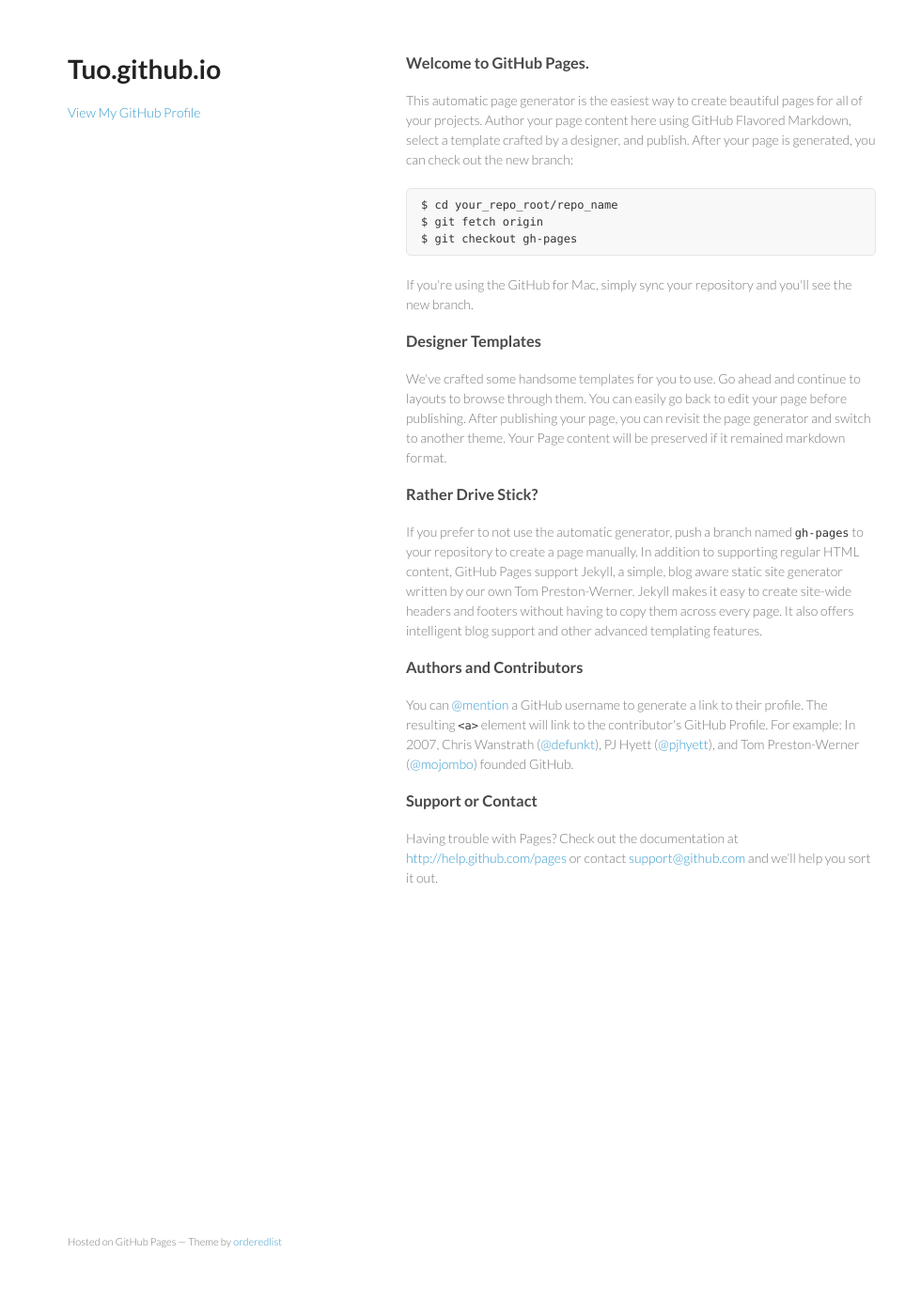
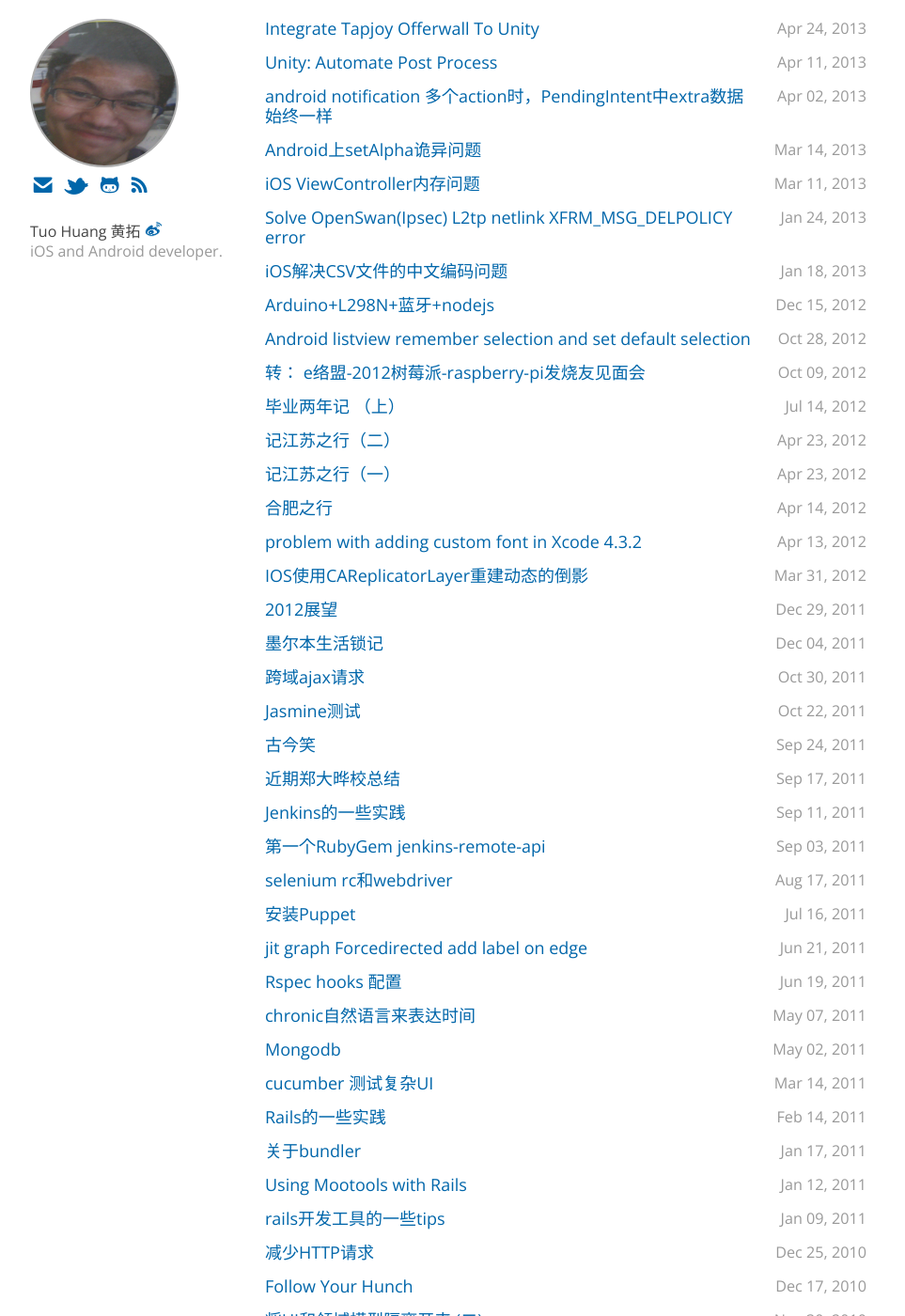
Before and after one commit to tuo/tuo.github.io, a Jekyll site: the page built from index.html, in a window 1280 px wide and 1400 px high. Shown: the whole window at 94% size, without its empty margins (138-1101 px from the left). Built offline with Jekyll 4.4.1, drawn with Linux system fonts in a browser that asks for light colours; some of the changed text lies outside the part shown.

Commit message:
Revert "Replace master branch with page content via GitHub"
This reverts commit 4cd66754a0c8ab72dcd59bf3dca5fb9dbb09e2ce.

```diff
--- a/index.html
+++ b/index.html
@@ -1,65 +1,18 @@
-<!doctype html>
-<html>
-  <head>
-    <meta charset="utf-8">
-    <meta http-equiv="X-UA-Compatible" content="chrome=1">
-    <title>Tuo.github.io by tuo</title>
+---
+layout: default
+title: Tuo/拓
+---
 
-    <link rel="stylesheet" href="stylesheets/styles.css">
-    <link rel="stylesheet" href="stylesheets/pygment_trac.css">
-    <meta name="viewport" content="width=device-width, initial-scale=1, user-scalable=no">
-    <!--[if lt IE 9]>
-    <script src="//html5shiv.googlecode.com/svn/trunk/html5.js"></script>
-    <![endif]-->
-  </head>
-  <body>
-    <div class="wrapper">
-      <header>
-        <h1>Tuo.github.io</h1>
-        <p></p>
+<ul id="posts" class="twelve columns offset-by-four">
+  {% for post in site.posts %}
+    <li>
+      <a class="nine columns" href="{{ post.url }}">{{ post.title }}</a>
+      <span class="two columns" style="font-size:0.9em">{{ post.date | date: "%b %d, %Y" }}</span>
+    </li>
+  {% endfor %}
 
-
-        <p class="view"><a href="https://github.com/tuo">View My GitHub Profile</a></p>
-
-      </header>
-      <section>
-        <h3>
-<a name="welcome-to-github-pages" class="anchor" href="#welcome-to-github-pages"><span class="octicon octicon-link"></span></a>Welcome to GitHub Pages.</h3>
-
-<p>This automatic page generator is the easiest way to create beautiful pages for all of your projects. Author your page content here using GitHub Flavored Markdown, select a template crafted by a designer, and publish. After your page is generated, you can check out the new branch:</p>
-
-<pre><code>$ cd your_repo_root/repo_name
-$ git fetch origin
-$ git checkout gh-pages
-</code></pre>
-
-<p>If you're using the GitHub for Mac, simply sync your repository and you'll see the new branch.</p>
-
-<h3>
-<a name="designer-templates" class="anchor" href="#designer-templates"><span class="octicon octicon-link"></span></a>Designer Templates</h3>
-
-<p>We've crafted some handsome templates for you to use. Go ahead and continue to layouts to browse through them. You can easily go back to edit your page before publishing. After publishing your page, you can revisit the page generator and switch to another theme. Your Page content will be preserved if it remained markdown format.</p>
-
-<h3>
-<a name="rather-drive-stick" class="anchor" href="#rather-drive-stick"><span class="octicon octicon-link"></span></a>Rather Drive Stick?</h3>
-
-<p>If you prefer to not use the automatic generator, push a branch named <code>gh-pages</code> to your repository to create a page manually. In addition to supporting regular HTML content, GitHub Pages support Jekyll, a simple, blog aware static site generator written by our own Tom Preston-Werner. Jekyll makes it easy to create site-wide headers and footers without having to copy them across every page. It also offers intelligent blog support and other advanced templating features.</p>
-
-<h3>
-<a name="authors-and-contributors" class="anchor" href="#authors-and-contributors"><span class="octicon octicon-link"></span></a>Authors and Contributors</h3>
-
-<p>You can <a href="https://github.com/blog/821" class="user-mention">@mention</a> a GitHub username to generate a link to their profile. The resulting <code>&lt;a&gt;</code> element will link to the contributor's GitHub Profile. For example: In 2007, Chris Wanstrath (<a href="https://github.com/defunkt" class="user-mention">@defunkt</a>), PJ Hyett (<a href="https://github.com/pjhyett" class="user-mention">@pjhyett</a>), and Tom Preston-Werner (<a href="https://github.com/mojombo" class="user-mention">@mojombo</a>) founded GitHub.</p>
-
-<h3>
-<a name="support-or-contact" class="anchor" href="#support-or-contact"><span class="octicon octicon-link"></span></a>Support or Contact</h3>
-
-<p>Having trouble with Pages? Check out the documentation at <a href="http://help.github.com/pages">http://help.github.com/pages</a> or contact <a href="mailto:support@github.com">support@github.com</a> and we’ll help you sort it out.</p>
-      </section>
-      <footer>
-        <p><small>Hosted on GitHub Pages &mdash; Theme by <a href="https://github.com/orderedlist">orderedlist</a></small></p>
-      </footer>
-    </div>
-    <script src="javascripts/scale.fix.js"></script>
-
-  </body>
-</html>
+</ul>
+<hr style="margin-bottom: 10px;"/>
+<div>
+	<code class="twelve columns offset-by-four" style="float: right; width: 261px; color: rgb(153, 153, 153); font-size: 0.8em; margin-right: 0px; padding-left: 0px; margin-left: 0px;">Theme powered by <a style="color: rgb(153, 153, 153);" href="http://sirupsen.com/">Simon Hørup Eskildsen</a></code>
+</div>
--- a/javascripts/scale.fix.js
+++ /dev/null
@@ -1,17 +0,0 @@
-var metas = document.getElementsByTagName('meta');
-var i;
-if (navigator.userAgent.match(/iPhone/i)) {
-  for (i=0; i<metas.length; i++) {
-    if (metas[i].name == "viewport") {
-      metas[i].content = "width=device-width, minimum-scale=1.0, maximum-scale=1.0";
-    }
-  }
-  document.addEventListener("gesturestart", gestureStart, false);
-}
-function gestureStart() {
-  for (i=0; i<metas.length; i++) {
-    if (metas[i].name == "viewport") {
-      metas[i].content = "width=device-width, minimum-scale=0.25, maximum-scale=1.6";
-    }
-  }
-}
--- a/stylesheets/pygment_trac.css
+++ /dev/null
@@ -1,69 +0,0 @@
-.highlight  { background: #ffffff; }
-.highlight .c { color: #999988; font-style: italic } /* Comment */
-.highlight .err { color: #a61717; background-color: #e3d2d2 } /* Error */
-.highlight .k { font-weight: bold } /* Keyword */
-.highlight .o { font-weight: bold } /* Operator */
-.highlight .cm { color: #999988; font-style: italic } /* Comment.Multiline */
-.highlight .cp { color: #999999; font-weight: bold } /* Comment.Preproc */
-.highlight .c1 { color: #999988; font-style: italic } /* Comment.Single */
-.highlight .cs { color: #999999; font-weight: bold; font-style: italic } /* Comment.Special */
-.highlight .gd { color: #000000; background-color: #ffdddd } /* Generic.Deleted */
-.highlight .gd .x { color: #000000; background-color: #ffaaaa } /* Generic.Deleted.Specific */
-.highlight .ge { font-style: italic } /* Generic.Emph */
-.highlight .gr { color: #aa0000 } /* Generic.Error */
-.highlight .gh { color: #999999 } /* Generic.Heading */
-.highlight .gi { color: #000000; background-color: #ddffdd } /* Generic.Inserted */
-.highlight .gi .x { color: #000000; background-color: #aaffaa } /* Generic.Inserted.Specific */
-.highlight .go { color: #888888 } /* Generic.Output */
-.highlight .gp { color: #555555 } /* Generic.Prompt */
-.highlight .gs { font-weight: bold } /* Generic.Strong */
-.highlight .gu { color: #800080; font-weight: bold; } /* Generic.Subheading */
-.highlight .gt { color: #aa0000 } /* Generic.Traceback */
-.highlight .kc { font-weight: bold } /* Keyword.Constant */
-.highlight .kd { font-weight: bold } /* Keyword.Declaration */
-.highlight .kn { font-weight: bold } /* Keyword.Namespace */
-.highlight .kp { font-weight: bold } /* Keyword.Pseudo */
-.highlight .kr { font-weight: bold } /* Keyword.Reserved */
-.highlight .kt { color: #445588; font-weight: bold } /* Keyword.Type */
-.highlight .m { color: #009999 } /* Literal.Number */
-.highlight .s { color: #d14 } /* Literal.String */
-.highlight .na { color: #008080 } /* Name.Attribute */
-.highlight .nb { color: #0086B3 } /* Name.Builtin */
-.highlight .nc { color: #445588; font-weight: bold } /* Name.Class */
-.highlight .no { color: #008080 } /* Name.Constant */
-.highlight .ni { color: #800080 } /* Name.Entity */
-.highlight .ne { color: #990000; font-weight: bold } /* Name.Exception */
-.highlight .nf { color: #990000; font-weight: bold } /* Name.Function */
-.highlight .nn { color: #555555 } /* Name.Namespace */
-.highlight .nt { color: #000080 } /* Name.Tag */
-.highlight .nv { color: #008080 } /* Name.Variable */
-.highlight .ow { font-weight: bold } /* Operator.Word */
-.highlight .w { color: #bbbbbb } /* Text.Whitespace */
-.highlight .mf { color: #009999 } /* Literal.Number.Float */
-.highlight .mh { color: #009999 } /* Literal.Number.Hex */
-.highlight .mi { color: #009999 } /* Literal.Number.Integer */
-.highlight .mo { color: #009999 } /* Literal.Number.Oct */
-.highlight .sb { color: #d14 } /* Literal.String.Backtick */
-.highlight .sc { color: #d14 } /* Literal.String.Char */
-.highlight .sd { color: #d14 } /* Literal.String.Doc */
-.highlight .s2 { color: #d14 } /* Literal.String.Double */
-.highlight .se { color: #d14 } /* Literal.String.Escape */
-.highlight .sh { color: #d14 } /* Literal.String.Heredoc */
-.highlight .si { color: #d14 } /* Literal.String.Interpol */
-.highlight .sx { color: #d14 } /* Literal.String.Other */
-.highlight .sr { color: #009926 } /* Literal.String.Regex */
-.highlight .s1 { color: #d14 } /* Literal.String.Single */
-.highlight .ss { color: #990073 } /* Literal.String.Symbol */
-.highlight .bp { color: #999999 } /* Name.Builtin.Pseudo */
-.highlight .vc { color: #008080 } /* Name.Variable.Class */
-.highlight .vg { color: #008080 } /* Name.Variable.Global */
-.highlight .vi { color: #008080 } /* Name.Variable.Instance */
-.highlight .il { color: #009999 } /* Literal.Number.Integer.Long */
-
-.type-csharp .highlight .k { color: #0000FF }
-.type-csharp .highlight .kt { color: #0000FF }
-.type-csharp .highlight .nf { color: #000000; font-weight: normal }
-.type-csharp .highlight .nc { color: #2B91AF }
-.type-csharp .highlight .nn { color: #000000 }
-.type-csharp .highlight .s { color: #A31515 }
-.type-csharp .highlight .sc { color: #A31515 }
--- a/stylesheets/styles.css
+++ /dev/null
@@ -1,255 +0,0 @@
-@import url(https://fonts.googleapis.com/css?family=Lato:300italic,700italic,300,700);
-
-body {
-  padding:50px;
-  font:14px/1.5 Lato, "Helvetica Neue", Helvetica, Arial, sans-serif;
-  color:#777;
-  font-weight:300;
-}
-
-h1, h2, h3, h4, h5, h6 {
-  color:#222;
-  margin:0 0 20px;
-}
-
-p, ul, ol, table, pre, dl {
-  margin:0 0 20px;
-}
-
-h1, h2, h3 {
-  line-height:1.1;
-}
-
-h1 {
-  font-size:28px;
-}
-
-h2 {
-  color:#393939;
-}
-
-h3, h4, h5, h6 {
-  color:#494949;
-}
-
-a {
-  color:#39c;
-  font-weight:400;
-  text-decoration:none;
-}
-
-a small {
-  font-size:11px;
-  color:#777;
-  margin-top:-0.6em;
-  display:block;
-}
-
-.wrapper {
-  width:860px;
-  margin:0 auto;
-}
-
-blockquote {
-  border-left:1px solid #e5e5e5;
-  margin:0;
-  padding:0 0 0 20px;
-  font-style:italic;
-}
-
-code, pre {
-  font-family:Monaco, Bitstream Vera Sans Mono, Lucida Console, Terminal;
-  color:#333;
-  font-size:12px;
-}
-
-pre {
-  padding:8px 15px;
-  background: #f8f8f8;
-  border-radius:5px;
-  border:1px solid #e5e5e5;
-  overflow-x: auto;
-}
-
-table {
-  width:100%;
-  border-collapse:collapse;
-}
-
-th, td {
-  text-align:left;
-  padding:5px 10px;
-  border-bottom:1px solid #e5e5e5;
-}
-
-dt {
-  color:#444;
-  font-weight:700;
-}
-
-th {
-  color:#444;
-}
-
-img {
-  max-width:100%;
-}
-
-header {
-  width:270px;
-  float:left;
-  position:fixed;
-}
-
-header ul {
-  list-style:none;
-  height:40px;
-
-  padding:0;
-
-  background: #eee;
-  background: -moz-linear-gradient(top, #f8f8f8 0%, #dddddd 100%);
-  background: -webkit-gradient(linear, left top, left bottom, color-stop(0%,#f8f8f8), color-stop(100%,#dddddd));
-  background: -webkit-linear-gradient(top, #f8f8f8 0%,#dddddd 100%);
-  background: -o-linear-gradient(top, #f8f8f8 0%,#dddddd 100%);
-  background: -ms-linear-gradient(top, #f8f8f8 0%,#dddddd 100%);
-  background: linear-gradient(top, #f8f8f8 0%,#dddddd 100%);
-
-  border-radius:5px;
-  border:1px solid #d2d2d2;
-  box-shadow:inset #fff 0 1px 0, inset rgba(0,0,0,0.03) 0 -1px 0;
-  width:270px;
-}
-
-header li {
-  width:89px;
-  float:left;
-  border-right:1px solid #d2d2d2;
-  height:40px;
-}
-
-header ul a {
-  line-height:1;
-  font-size:11px;
-  color:#999;
-  display:block;
-  text-align:center;
-  padding-top:6px;
-  height:40px;
-}
-
-strong {
-  color:#222;
-  font-weight:700;
-}
-
-header ul li + li {
-  width:88px;
-  border-left:1px solid #fff;
-}
-
-header ul li + li + li {
-  border-right:none;
-  width:89px;
-}
-
-header ul a strong {
-  font-size:14px;
-  display:block;
-  color:#222;
-}
-
-section {
-  width:500px;
-  float:right;
-  padding-bottom:50px;
-}
-
-small {
-  font-size:11px;
-}
-
-hr {
-  border:0;
-  background:#e5e5e5;
-  height:1px;
-  margin:0 0 20px;
-}
-
-footer {
-  width:270px;
-  float:left;
-  position:fixed;
-  bottom:50px;
-}
-
-@media print, screen and (max-width: 960px) {
-
-  div.wrapper {
-    width:auto;
-    margin:0;
-  }
-
-  header, section, footer {
-    float:none;
-    position:static;
-    width:auto;
-  }
-
-  header {
-    padding-right:320px;
-  }
-
-  section {
-    border:1px solid #e5e5e5;
-    border-width:1px 0;
-    padding:20px 0;
-    margin:0 0 20px;
-  }
-
-  header a small {
-    display:inline;
-  }
-
-  header ul {
-    position:absolute;
-    right:50px;
-    top:52px;
-  }
-}
-
-@media print, screen and (max-width: 720px) {
-  body {
-    word-wrap:break-word;
-  }
-
-  header {
-    padding:0;
-  }
-
-  header ul, header p.view {
-    position:static;
-  }
-
-  pre, code {
-    word-wrap:normal;
-  }
-}
-
-@media print, screen and (max-width: 480px) {
-  body {
-    padding:15px;
-  }
-
-  header ul {
-    display:none;
-  }
-}
-
-@media print {
-  body {
-    padding:0.4in;
-    font-size:12pt;
-    color:#444;
-  }
-}
```
Also changed, not shown: params.json (deleted, +0 -1 lines).
